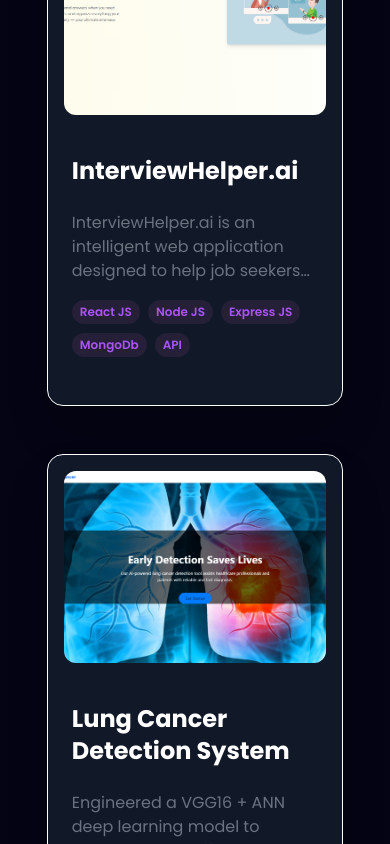
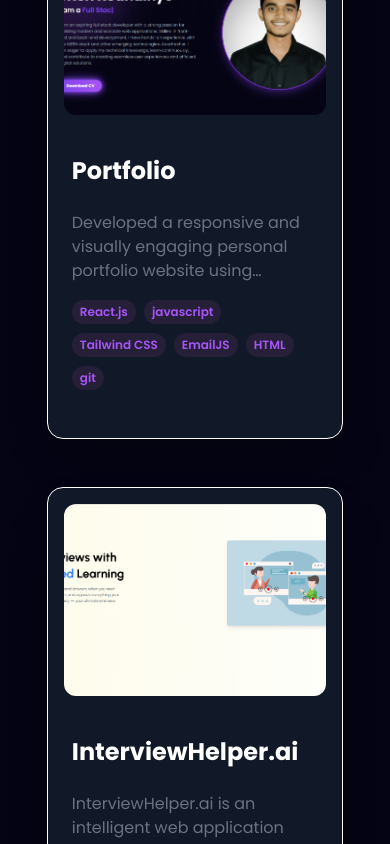
Before and after one commit to Jitenkoundinye2004/Jiten_Portfolio, a React (Vite) app: page / in a window 390 px wide. Shown: the part 4360-5204 px from the top of the page. Built offline with nearby package versions, Linux system fonts and the light colour scheme.

Commit message:
first commit

```diff
--- a/src/components/Navbar/Navbar.jsx
+++ b/src/components/Navbar/Navbar.jsx
@@ -1,11 +1,14 @@
-import React, { useState, useEffect } from 'react';
+import React, { useState, useEffect, useRef } from 'react';
 import { FiMenu, FiX } from 'react-icons/fi';
-import { FaGithub, FaLinkedinIn } from 'react-icons/fa';
+import { FaGithub, FaLinkedinIn,FaCode } from 'react-icons/fa';
+
+import { SiLeetcode } from 'react-icons/si';
 
 const Navbar = () => {
   const [isOpen, setIsOpen] = useState(false);
   const [activeSection, setActiveSection] = useState("");
   const [isScrolled, setIsScrolled] = useState(false);
+  const menuRef = useRef(null);
 
   useEffect(() => {
     const handleScroll = () => {
@@ -15,6 +18,22 @@
     window.addEventListener('scroll', handleScroll);
     return () => window.removeEventListener('scroll', handleScroll);
   }, []);
+
+  useEffect(() => {
+    const handleClickOutside = (event) => {
+      if (menuRef.current && !menuRef.current.contains(event.target)) {
+        setIsOpen(false);
+      }
+    };
+
+    if (isOpen) {
+      document.addEventListener('mousedown', handleClickOutside);
+    }
+
+    return () => {
+      document.removeEventListener('mousedown', handleClickOutside);
+    };
+  }, [isOpen]);
 
   const handleMenuItemClick = (sectionId) => {
     setActiveSection(sectionId);
@@ -74,6 +93,14 @@
           >
             <FaLinkedinIn size={24} />
           </a>
+          <a
+            href="https://leetcode.com/u/Jitenkoundinye/"
+            target="_blank"
+            rel="noopener noreferrer"
+            className="text-gray-300 hover:text-[#8245ec]"
+          >
+            <SiLeetcode size={24} />
+          </a>
         </div>
 
         {/* Mobile Menu Button */}
@@ -96,7 +123,7 @@
 
       {/* Mobile Menu */}
       {isOpen && (
-        <div className="absolute top-16 left-1/2 transform -translate-x-1/2 w-4/5 bg-[#050414] bg-opacity-50 backdrop-filter backdrop-blur-lg z-50 rounded-lg shadow-lg">
+        <div ref={menuRef} className="absolute top-16 left-1/2 transform -translate-x-1/2 w-4/5 bg-[#050414] bg-opacity-50 backdrop-filter backdrop-blur-lg z-50 rounded-lg shadow-lg">
           <ul className="flex flex-col items-center space-y-4 py-4 text-gray-300">
             {menuItems.map((item) => (
               <li
@@ -127,6 +154,14 @@
               >
                 <FaLinkedinIn size={24} />
               </a>
+              <a
+                href="https://leetcode.com/u/Jitenkoundinye/"
+                target="_blank"
+                rel="noopener noreferrer"
+                className="text-gray-300 hover:text-white"
+              >
+                <SiLeetcode size={24} />
+              </a>
             </div>
           </ul>
         </div>
--- a/src/components/Work/Work.jsx
+++ b/src/components/Work/Work.jsx
@@ -88,7 +88,7 @@
                 <img
                   src={selectedProject.image}
                   alt={selectedProject.title}
-                  className="lg:w-full w-[95%] object-contain rounded-xl shadow-2xl"
+                  className="lg:w-full w-[95%] max-h-[50vh] object-contain rounded-xl shadow-2xl"
                 />
               </div>
               <div className="lg:p-8 p-6">
--- a/src/constants.js
+++ b/src/constants.js
@@ -26,6 +26,7 @@
 import interviewLogo from './assets/projectlogo/interviewlogo.png';
 import lungCancerLogo from './assets/projectlogo/lunglogo.png'
 import weatherApp from './assets/projectlogo/weather.png'
+import portfolio from './assets/projectlogo/portfolio.png'
 
 
 // Education Section Logo's
@@ -107,6 +108,23 @@
 export const projects = [
   {
     id: 0,
+    title: "Portfolio",
+    description:
+       "Developed a responsive and visually engaging personal portfolio website using React.js, Tailwind CSS, and Framer Motion to showcase my skills, projects, and experience. The site features smooth animations, an interactive user interface, and a downloadable resume option. Integrated EmailJS for contact form functionality without a backend and deployed the website on GitHub Pages with a custom domain. This project highlights my ability to build modern, scalable, and aesthetically appealing web applications with clean design and efficient performance.",
+    image: portfolio,
+    tags: [
+      "React.js",
+      "javascript",
+      "Tailwind CSS",
+      "EmailJS",
+      "HTML",
+      "git",
+    ],
+    github: "https://github.com/Jitenkoundinye2004/Jiten_Portfolio",
+    webapp: "/  ",
+  },
+  {
+    id: 1,
     title: "InterviewHelper.ai",
     description:
       "InterviewHelper.ai is an intelligent web application designed to help job seekers prepare for technical interviews using AI-powered guidance and insights. The platform provides personalized question suggestions, and topic-wise preparation analysis through a clean and responsive interface. As the lead developer, I implemented dynamic question generation, scoring logic, and an intuitive dashboard to enhance user experience. This project reflects my skills in MERN stack web development, AI integration, and creating scalable, user-centric solutions for real-world challenges.",
@@ -116,7 +134,7 @@
     webapp: "https://interviewhelper-ai-frontend.onrender.com/",
   },
   {
-    id: 1,
+    id: 2,
     title: "Lung Cancer Detection System",
     description:
       "Engineered a VGG16 + ANN deep learning model to accurately classify lung cancer from CT scan images. Enhanced prediction accuracy by implementing K-Means segmentation for advanced feature extraction. Deployed a full-stack Flask web application integrated with MongoDB for secure user authentication and real-time cancer prediction, ensuring a seamless and responsive user experience.",
@@ -136,7 +154,7 @@
     webapp: "/",
   },
   {
-    id: 2,
+    id: 3,
     title: "Weather APP",
     description:
        "Developed a dynamic real-time Weather Forecasting Web Application using React.js and the OpenWeatherMap API. Implemented responsive UI with live temperature, humidity, and condition icons for multiple cities. Integrated .env configuration for secure API key management and optimized API calls to ensure efficient data retrieval. Enhanced user experience through error handling, clean design, and instant weather updates.",
```
Also changed, not shown: src/assets/projectlogo/portfolio.png (added).
